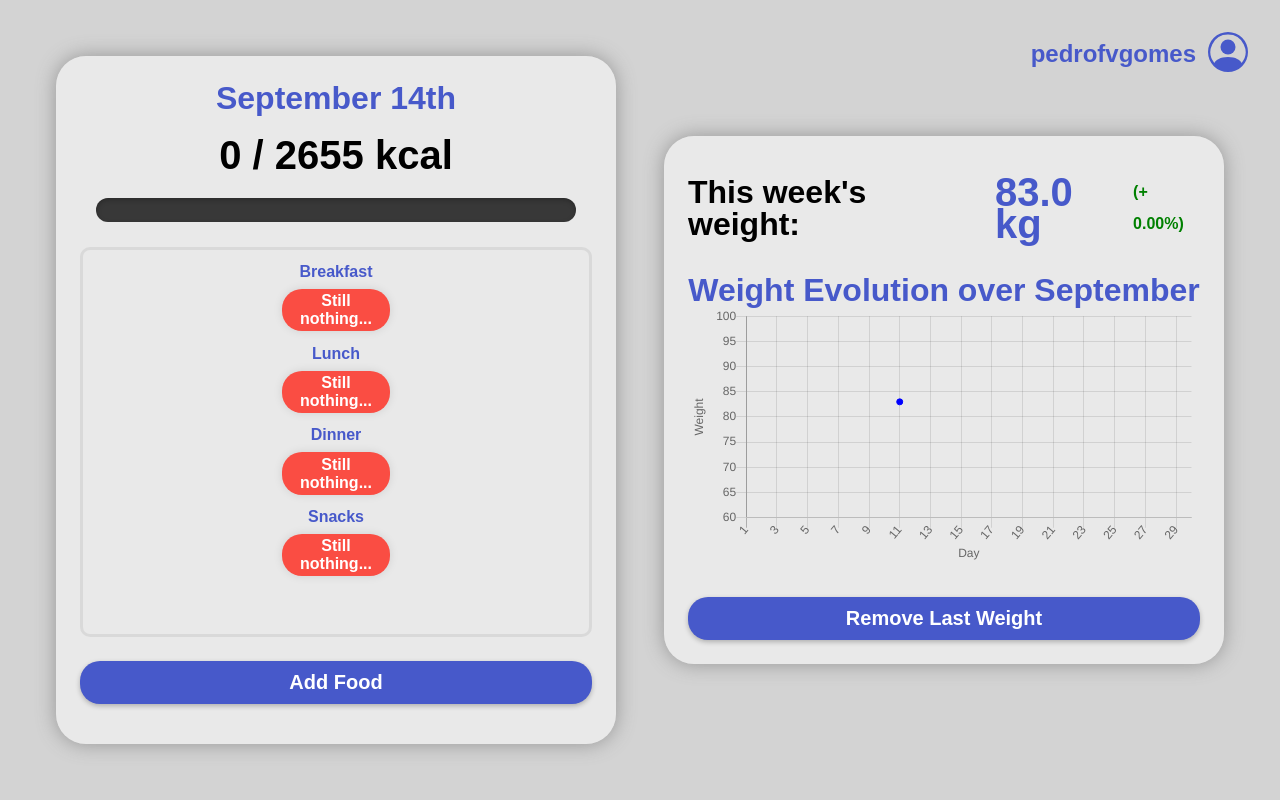
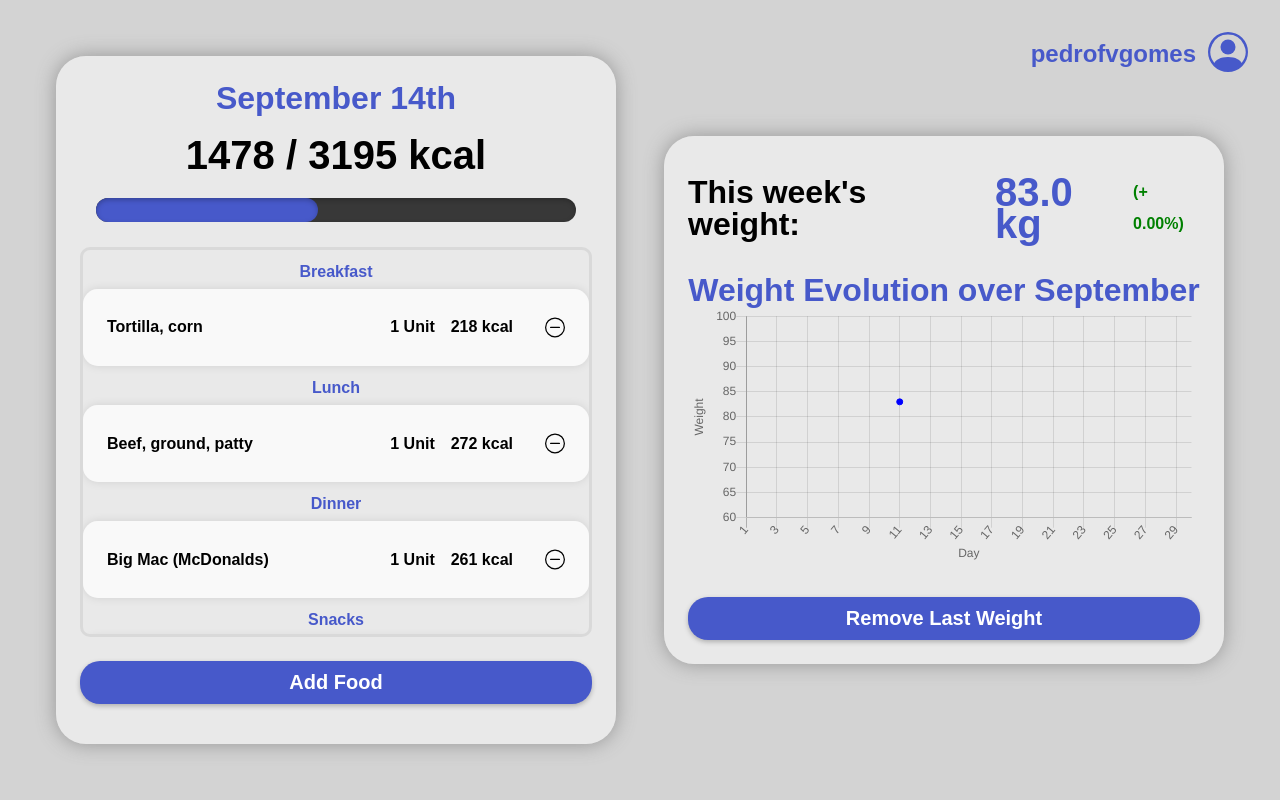
Before and after one commit to pedrofvgomes/fithub, a Django app: page / in a window 1280 px wide. Run offline with Django 4.2, Linux system fonts and the light colour scheme; a user stored in the database is signed in; data comes from the database, SQL or seed files in the repository; data that the repository does not hold is empty; parts of the project's set-up code (start-up, migrations or seed data) failed here and were passed over; some web fonts are replaced.

Commit message:
api working again and serving proportions added

```diff
--- a/fithub/models.py
+++ b/fithub/models.py
@@ -22,7 +22,7 @@
     user = models.ForeignKey('User', on_delete=models.CASCADE)
     name = models.CharField(max_length=100)
     calories = models.IntegerField(default=0)
-    weight = models.CharField(max_length=100)
+    serving = models.CharField(max_length=100)
     meal = models.CharField(max_length=100)
     timestamp = models.DateTimeField(default=datetime.datetime.now())
 
--- a/fithub/static/fithub/script.js
+++ b/fithub/static/fithub/script.js
@@ -310,7 +310,9 @@
                 return response.json();
             })
             .then(data => {
-                const results = data.foods.slice(10);
+                const results = data.foods.slice(0,10);
+
+                console.log(results);
 
                 let counter = 0;
 
@@ -328,10 +330,17 @@
                             cals = nutrient.value;
                     });
 
-                    f.innerHTML = `
-                    <span>${name}</span>
-                    <span>50g</span>
-                    <span>${cals} kcal</span>
+
+                    f.innerHTML = `<span>${name}</span>`;
+
+                    if(food.servingSizeUnit == null || food.servingSize == null)
+                        f.innerHTML += '<span>1 Unit</span><input type="hidden" name="serving" value="0">';
+                    else{
+                        f.innerHTML += `<input type='number' name='serving' value='${food.servingSize}' placeholder = 'Serving Size'><span class="unit">${food.servingSizeUnit}</span><input type="hidden" name="calorie_proportion" value="${parseFloat(cals) / parseFloat(food.servingSize)}">`;
+                    }
+
+                    f.innerHTML +=
+                    `<span>${cals} kcal</span>
                     <svg onclick="addFood(this)" xmlns="http://www.w3.org/2000/svg" width="20" height="20" fill="currentColor" class="bi bi-plus-circle" viewBox="0 0 16 16">
                         <path d="M8 15A7 7 0 1 1 8 1a7 7 0 0 1 0 14zm0 1A8 8 0 1 0 8 0a8 8 0 0 0 0 16z"/>
                         <path d="M8 4a.5.5 0 0 1 .5.5v3h3a.5.5 0 0 1 0 1h-3v3a.5.5 0 0 1-1 0v-3h-3a.5.5 0 0 1 0-1h3v-3A.5.5 0 0 1 8 4z"/>
@@ -375,8 +384,17 @@
 function addFood(element) {
     let parent = element.parentElement;
     let name = parent.querySelector(' span:nth-child(1)').textContent;
-    let weight = parent.querySelector(' span:nth-child(2)').textContent;
-    let calories = parent.querySelector(' span:nth-child(3)').textContent;
+    let weight = parent.querySelector('input[name="serving"]').value;
+    console.log(weight);
+    var unit;
+    var calories;
+    try {
+        unit = parent.querySelector('.unit').textContent;
+        calories = parent.querySelector('input[name="calorie_proportion"]').value * parent.querySelector('input[name="serving"]').value;
+    } catch (TypeError) {
+        unit = 0;
+        calories = parent.querySelector('span:last-of-type').textContent;
+    }
     let meal_sel = document.querySelector("#meal");
     let meal_text = meal_sel.options[meal_sel.selectedIndex].text;
     let user_id = document.querySelector('#edit-profile input[name="user_id"]').value;
@@ -391,6 +409,7 @@
         body: JSON.stringify({
             name: name,
             weight: weight,
+            unit: unit,
             calories: calories,
             meal: meal_text
         })
--- a/fithub/templates/fithub/index.html
+++ b/fithub/templates/fithub/index.html
@@ -27,7 +27,7 @@
             {% for food in breakfast %}
             <li class="food" id="{{ food.id }}">
                 <span>{{ food.name }}</span>
-                <span>{{ food.weight }}</span>
+                <span>{{ food.serving }}</span>
                 <span>{{ food.calories }} kcal</span>
                 <svg xmlns="http://www.w3.org/2000/svg" width="20" height="20" fill="currentColor"
                     class="bi bi-dash-circle" viewBox="0 0 16 16">
@@ -44,7 +44,7 @@
             {% for food in lunch %}
             <li class="food" id="{{ food.id }}">
                 <span>{{ food.name }}</span>
-                <span>{{ food.weight }}</span>
+                <span>{{ food.serving }}</span>
                 <span>{{ food.calories }} kcal</span>
                 <svg xmlns="http://www.w3.org/2000/svg" width="20" height="20" fill="currentColor"
                     class="bi bi-dash-circle" viewBox="0 0 16 16">
@@ -61,7 +61,7 @@
             {% for food in dinner %}
             <li class="food" id="{{ food.id }}">
                 <span>{{ food.name }}</span>
-                <span>{{ food.weight }}</span>
+                <span>{{ food.serving }}</span>
                 <span>{{ food.calories }} kcal</span>
                 <svg xmlns="http://www.w3.org/2000/svg" width="20" height="20" fill="currentColor"
                     class="bi bi-dash-circle" viewBox="0 0 16 16">
@@ -78,7 +78,7 @@
             {% for food in snacks %}
             <li class="food" id="{{ food.id }}">
                 <span>{{ food.name }}</span>
-                <span>{{ food.weight }}</span>
+                <span>{{ food.serving }}</span>
                 <span>{{ food.calories }} kcal</span>
                 <svg xmlns="http://www.w3.org/2000/svg" width="20" height="20" fill="currentColor"
                     class="bi bi-dash-circle" viewBox="0 0 16 16">
@@ -248,7 +248,7 @@
         <h1>Add Food</h1>
 
         <div id="search">
-            <input type="text" name="food-name" placeholder="Search food" spellcheck="false" autocomplete="off">
+            <input type="text" name="food-name" placeholder="Search food" spellcheck="false" autocomplete="off" autofocus>
             <svg xmlns="http://www.w3.org/2000/svg" width="20" height="20" fill="black" class="bi bi-search"
                 viewBox="0 0 16 16">
                 <path
--- a/fithub/views.py
+++ b/fithub/views.py
@@ -274,17 +274,21 @@
         if data.get('name') != "":
             name = data['name']
 
-        if data.get('weight') != "":
-            weight = data['weight']
+        if data.get('weight') != "" and data.get('unit') != "":
+            serving = str(data['weight']) + str(data['unit'])
+            if data['unit'] == 0:
+                serving = '1 Unit'
 
         if data.get('calories') != "":
-            calories = data['calories']
-            calories = round(float(calories.split(' ')[0]))
+            if type(data['calories']) != str:
+                calories = round(data['calories'])
+            else:
+                calories = int(data['calories'].split(' ')[0])
 
         if data.get('meal') != "":
             meal = data['meal']
 
-        food = FoodLog(user = user, name = name, weight = weight, calories = calories, meal = meal)
+        food = FoodLog(user = user, name = name, serving = serving, calories = calories, meal = meal)
         food.save()
 
         return HttpResponse(status=204)
```
Also changed, not shown: db.sqlite3, fithub/migrations/0009_rename_weight_foodlog_serving_and_more.py (added).
